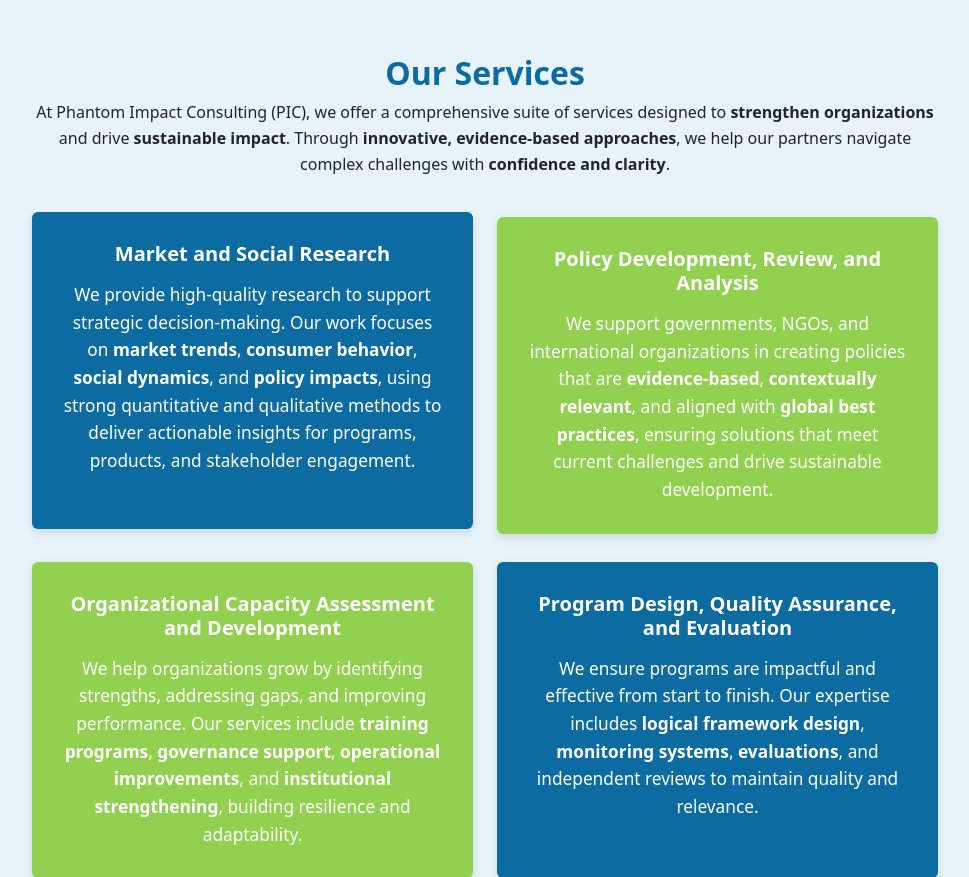
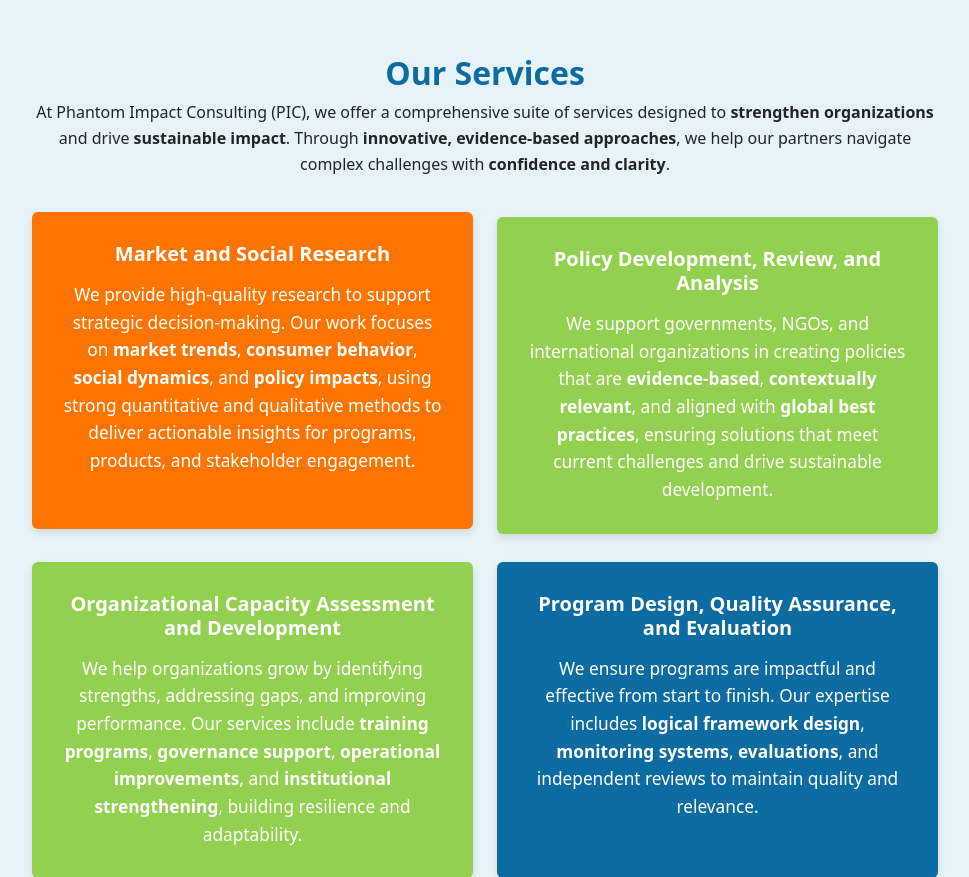
Before and after one commit to kashik09/OfficialPIC-Consulting, a PHP site: page /services.html in a window 1280 px wide, with the pointer over the restyled element. Shown: the part 90-967 px from the top of the page, without its empty margins (155-1124 px from the left). Run offline with PHP 8.4, Linux system fonts and the light colour scheme.

Commit message:
Add hover color-change feature

```diff
--- a/public/css/style.css
+++ b/public/css/style.css
@@ -216,6 +216,10 @@ img.placeholder {
     color: white;
 }
 
+.card-blue:hover, .card-green:hover {
+    background-color: #fd7400 !important;
+}
+
 .card-services {
     height: 100%;
     display: flex;
```
